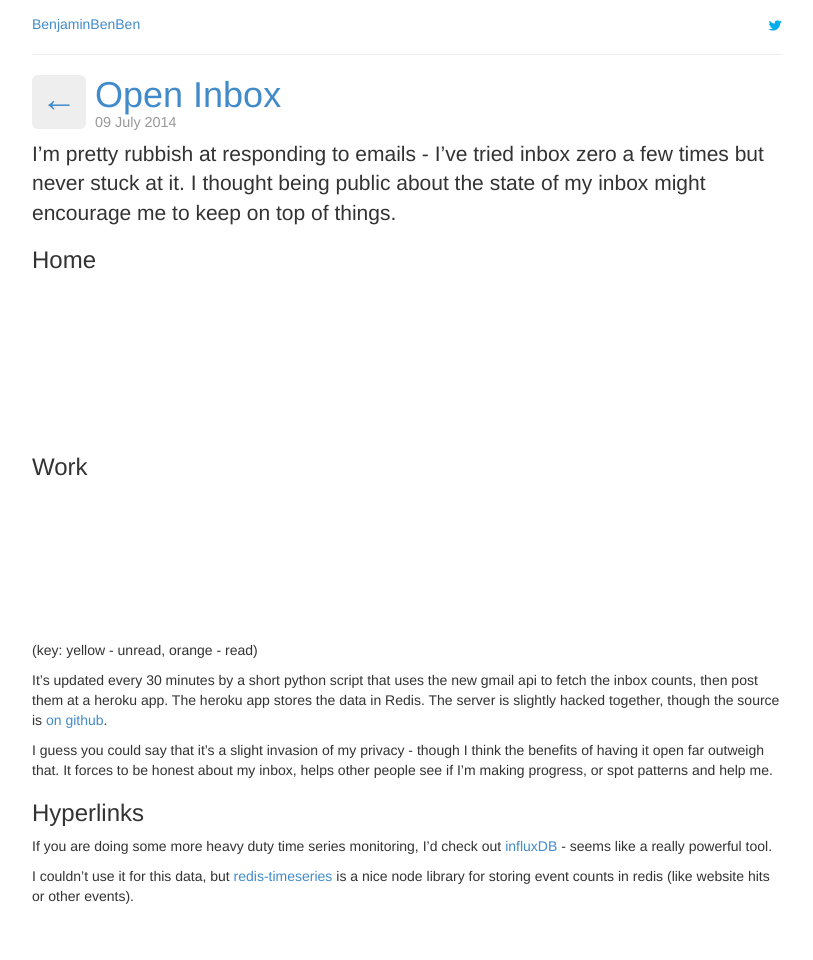
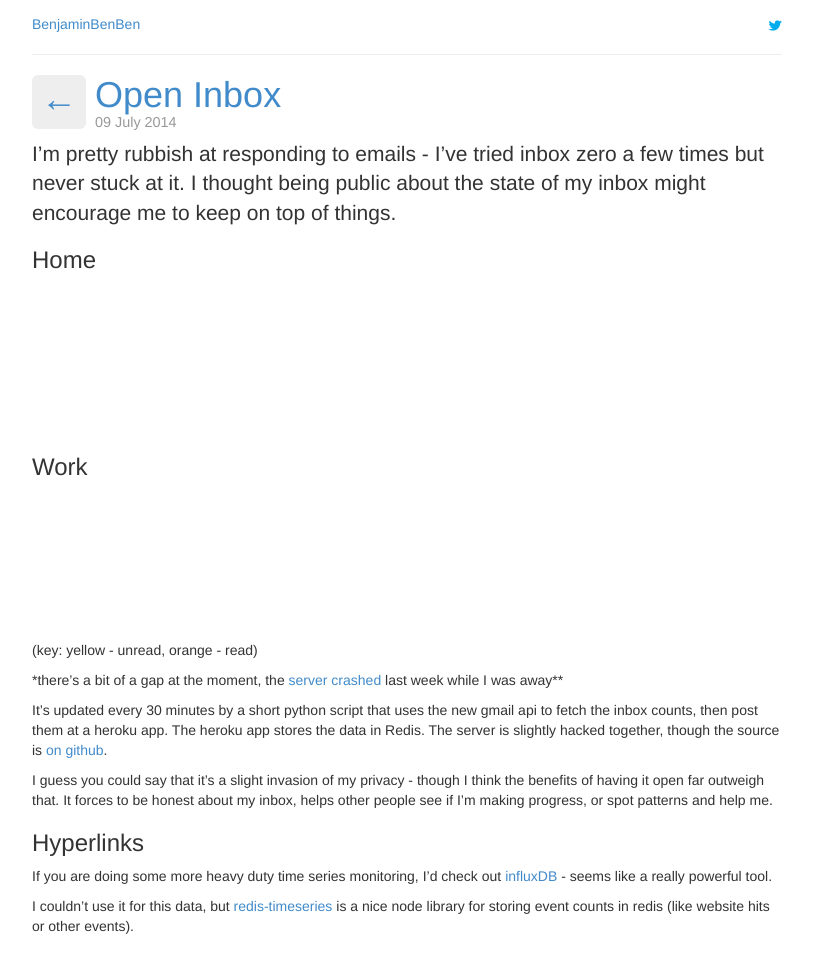
Before and after one commit to benfoxall/benfoxall.github.com, a Jekyll site: the page built from _posts/2014-07-09-emails.md, in a window 1280 px wide. Shown: the whole page, without its empty margins (233-1046 px from the left). Built offline with Jekyll 4.4.1, drawn with Linux system fonts in a browser that asks for light colours; comment, search, counter and statistics services are not loaded; before the commit the page ends 930 px from its top, so only the background shows below that.

Commit message:
temp note

```diff
--- a/_posts/2014-07-09-emails.md
+++ b/_posts/2014-07-09-emails.md
@@ -16,6 +16,8 @@ I'm pretty rubbish at responding to emails - I've tried inbox zero a few times b
 
 (key: yellow - unread, orange - read)
 
+*there's a bit of a gap at the moment, the [server crashed](https://twitter.com/benjaminbenben/status/486948956794920960) last week while I was away**
+
 It's updated every 30 minutes by a short python script that uses the new gmail api to fetch the inbox counts, then post them at a heroku app.  The heroku app stores the data in Redis.  The server is slightly hacked together, though the source is [on github](https://github.com/benfoxall/email-analytics).
 
 I guess you could say that it's a slight invasion of my privacy - though I think the benefits of having it open far outweigh that.  It forces to be honest about my inbox, helps other people see if I'm making progress, or spot patterns and help me.
```
